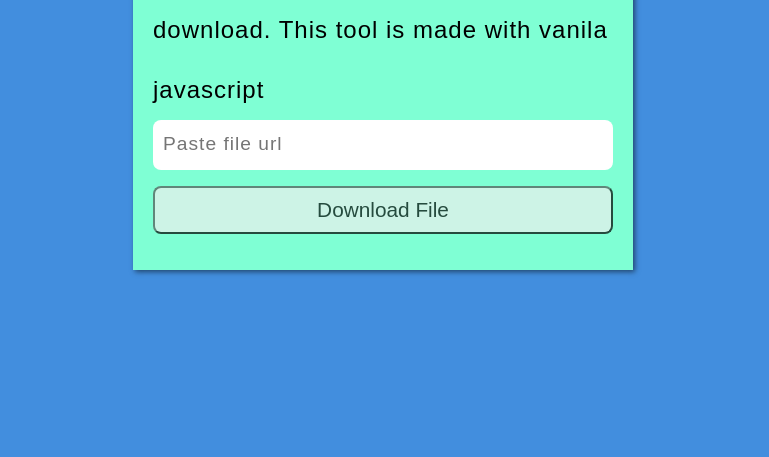
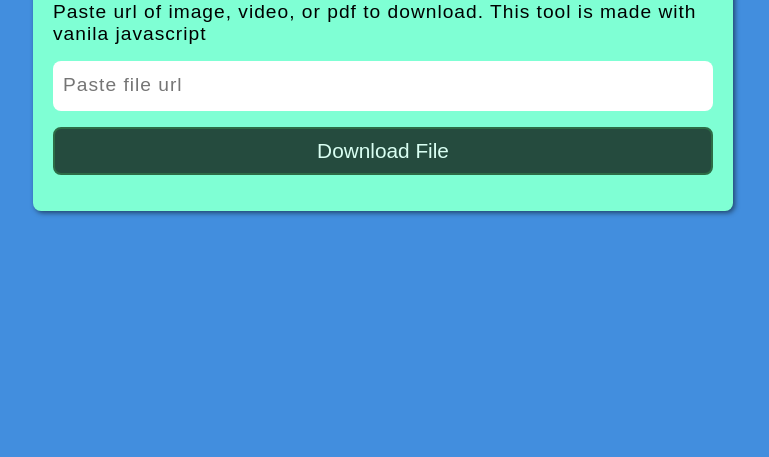
Before and after one commit to gauravgupta799/100days_JavaScript, a plain HTML site: page FileDownloader/index.html in a window 1280 px wide. Shown: the part 343-800 px from the top of the page, without its empty margins (257-1026 px from the left). Drawn offline with Linux system fonts and the light colour scheme.

Commit message:
File Downloader

```diff
--- a/FileDownloader/script.js
+++ b/FileDownloader/script.js
@@ -1,16 +1,18 @@
-const fileInput = document.querySelector("#input"),
-downloadBtn = document.querySelector("#download-btn")
+let fileInput = document.querySelector("#input"),
+downloadBtn = document.querySelector("#download-btn");
 
-downloadBtn.addEventListener("click", () => {
+downloadBtn.addEventListener("click", (e) => {
     e.preventDefault();
     downloadBtn.innerText = "Downloading File...";
     fetchFile(fileInput.value)
-    console.log(fileInput.value);
 });
 
 function fetchFile(url){
+    if(url == null){
+        alert("Please paste a url")
+    }else{
         fetch(url)
-    .then((response) =>response.blob())
+        .then((response) => response.blob())
         .then((file) =>{
            let temUrl =  URL.createObjectURL(file);
            let aTag = document.createElement("a");
@@ -26,3 +28,4 @@ function fetchFile(url){
             alert("Failed to download file!")
         })
     }
+}
--- a/FileDownloader/style.css
+++ b/FileDownloader/style.css
@@ -13,34 +13,36 @@ body{
 
 }
 .wrapper {
-    width: 500px;
-    min-width: 50vh;
+    width: 700px;
     background-color: aquamarine;
     padding: 20px;
-    /* text-align: center;  */
     box-shadow:2px 2px 5px rgba(0,0,0,0.5);
+    border-radius: 8px;
 }
 header{
  margin: 1em 0;
- line-height: 60px;
+ display: flex;
+ flex-direction: column;
+ gap:1rem;
+
 }
 h1{
  font-size: 2.5rem;
 }
 p{
-    font-size:1.5rem;
+    font-size:1.2rem;
     font-weight: 500;
     letter-spacing: 1px;
 }
 form{
  display: flex;
- /* align-items: center; */
  flex-direction: column;
  gap:1rem;
 }
 input{
    width: 100%;
    height: 50px;
+   font-size:1rem;
    border-radius: 0.5rem;
    padding: 0px 10px;
    border:none;
@@ -60,16 +62,18 @@ input:focus{
     border-radius: 0.5rem;
     transition:0.5s ease;
     opacity: 0.7;
+    background-color:black;
+    color:white;
+    border:2px solid rgb(11, 46, 11);
     pointer-events: none;
 }
 #download-btn:hover{
     cursor:pointer;
-    background-color:black;
-    color:white;
-    border:2px solid white;
+    background-color: white;
+    color:black;
+    opacity: 0.8;
 }
-input:valid ~ button{
-    opacity: 1;
+form input:valid ~ #download-btn{
+    opacity: 0.8;
     pointer-events: auto;
-
 }
```
Also changed, not shown: FileDownloader/index.html (line endings or trailing spaces). Lines whose indentation alone changed are shown as unchanged.
